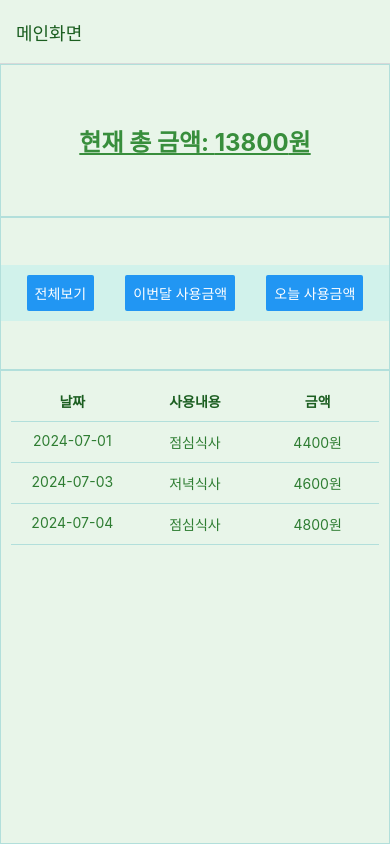
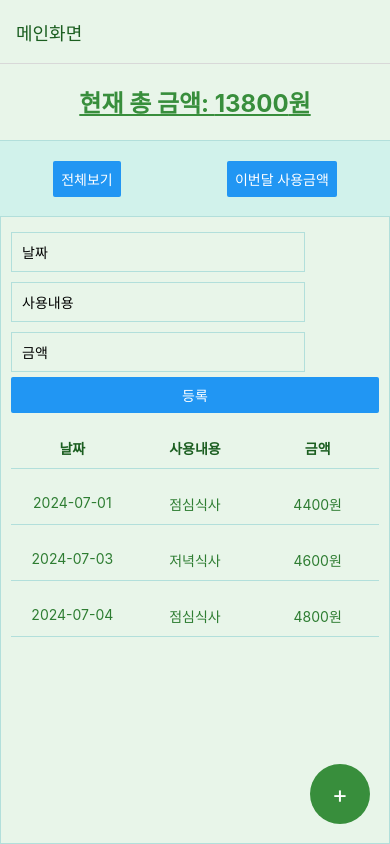
Before and after one commit to LuckyHunny/accountBook, a React Native app: screen /Main in a window 390 px wide. Built offline with nearby package versions, Linux system fonts and the light colour scheme.

Commit message:
floating modal set

```diff
--- a/page/MainScreen.js
+++ b/page/MainScreen.js
@@ -1,5 +1,6 @@
-import React from 'react';
-import { View, Text, Button, StyleSheet, FlatList } from 'react-native';
+import React, { useState } from 'react';
+import { View, Text, Button, TextInput, StyleSheet,
+  FlatList, Alert, TouchableOpacity, Modal, TouchableWithoutFeedback } from 'react-native';
 
 const data = [
   { date: '2024-07-01', description: '점심식사', amount: '4400원' },
@@ -9,7 +10,13 @@ const data = [
 ];
 
 const MainScreen = ({ navigation }) => {
-  const totalAmount = data.reduce((sum, item) => sum + parseInt(item.amount.replace('원', '')), 0);
+  const [newDate, setNewDate] = useState('');
+  const [newDescription, setNewDescription] = useState('');
+  const [newAmount, setNewAmount] = useState('');
+  const [entries, setEntries] = useState(data);
+  const [modalVisible, setModalVisible] = useState(false);
+
+  const totalAmount = entries.reduce((sum, item) => sum + parseInt(item.amount.replace('원', '')), 0);
 
   const renderItem = ({ item }) => (
     <View style={styles.row}>
@@ -19,32 +26,123 @@ const MainScreen = ({ navigation }) => {
     </View>
   );
 
+  const addEntry = () => {
+
+    if (!newDate) {
+      Alert.alert("입력 오류", "날짜를 입력해 주세요.");
+      return;
+    }
+    if (!newDescription) {
+      Alert.alert("입력 오류", "사용내용을 입력해 주세요.");
+      return;
+    }
+    if (!newAmount) {
+      Alert.alert("입력 오류", "금액을 입력해 주세요.");
+      return;
+    }
+
+    setEntries([...entries, { date: newDate, description: newDescription, amount: `${newAmount}원` }]);
+    setNewDate('');
+    setNewDescription('');
+    setNewAmount('');
+  };
+
+  const handleFloatingButtonPress = () => {
+    setModalVisible(true);
+  };
+
+  const closeModal = () => {
+    setModalVisible(false);
+  };
+
+  const handleAddEntry = () => {
+    closeModal();
+    // 추가 작업 수행
+    Alert.alert("메뉴 선택", "내용 추가를 선택했습니다.");
+  };
+
+  const handleEditEntry = () => {
+    closeModal();
+    // 수정 작업 수행
+    Alert.alert("메뉴 선택", "내용 편집을 선택했습니다.");
+  };
+
+  const handleShareEntry = () => {
+    closeModal();
+    // 공유 작업 수행
+    Alert.alert("메뉴 선택", "공유하기를 선택했습니다.");
+  };
+
   return (
     <View style={styles.container}>
-      <View style={styles.section}>
-        {/* 2:2:6 중 첫번째 2 영역 */}
+      <View style={styles.headerSection}>
         <Text style={styles.totalAmountText}>현재 총 금액: {totalAmount}원</Text>
       </View>
-      <View style={styles.section}>
-        {/* 2:2:6 중 두번째 2 영역 */}
-        <View style={styles.buttonContainer}>
+      <View style={styles.middleSection}>
+        <View style={styles.topHalf}>
           <Button title="전체보기" onPress={() => navigation.navigate('Total')} />
           <Button title="이번달 사용금액" onPress={() => navigation.navigate('Month')} />
-          <Button title="오늘 사용금액" onPress={() => navigation.navigate('Today')} />
         </View>
       </View>
       <View style={styles.largeSection}>
+      <View style={styles.top}>
+          <TextInput
+            style={styles.input}
+            placeholder="날짜"
+            value={newDate}
+            onChangeText={setNewDate}
+          />
+          <TextInput
+            style={styles.input}
+            placeholder="사용내용"
+            value={newDescription}
+            onChangeText={setNewDescription}
+          />
+          <TextInput
+            style={styles.input}
+            placeholder="금액"
+            value={newAmount}
+            onChangeText={setNewAmount}
+            keyboardType="numeric"
+          />
+          <Button title="등록" onPress={addEntry} />
+        </View>
         <View style={styles.row}>
           <Text style={[styles.cell, styles.header]}>날짜</Text>
           <Text style={[styles.cell, styles.header]}>사용내용</Text>
           <Text style={[styles.cell, styles.header]}>금액</Text>
         </View>
         <FlatList
-          data={data}
+          data={entries}
           renderItem={renderItem}
           keyExtractor={(item, index) => index.toString()}
         />
       </View>
+      <Modal
+        animationType="fade"
+        transparent={true}
+        visible={modalVisible}
+        onRequestClose={closeModal}
+      >
+        <TouchableWithoutFeedback onPress={closeModal}>
+          <View style={styles.modalBackground}>
+            <View style={styles.modalContent}>
+              <TouchableOpacity style={styles.menuItem} onPress={handleAddEntry}>
+                <Text style={styles.menuText}>내용 추가</Text>
+              </TouchableOpacity>
+              <TouchableOpacity style={styles.menuItem} onPress={handleEditEntry}>
+                <Text style={styles.menuText}>내용 편집</Text>
+              </TouchableOpacity>
+              <TouchableOpacity style={styles.menuItem} onPress={handleShareEntry}>
+                <Text style={styles.menuText}>공유하기</Text>
+              </TouchableOpacity>
+            </View>
+          </View>
+        </TouchableWithoutFeedback>
+      </Modal>
+     <TouchableOpacity style={styles.floatingButton} onPress={handleFloatingButtonPress}>
+        <Text style={styles.floatingButtonText}>+</Text>
+      </TouchableOpacity>
     </View>
   );
 };
@@ -54,13 +152,13 @@ const styles = StyleSheet.create({
     flex: 1,
     backgroundColor: '#D1F2EB', // 연한 초록색 파스텔톤 배경색
   },
-  section: {
-    flex: 2,
-    borderWidth: 1,
-    borderColor: '#B2DFDB',
+  headerSection: {
+    flex: 1,
     justifyContent: 'center',
     alignItems: 'center',
     backgroundColor: '#E8F5E9', // 연한 초록색 파스텔톤 배경색
+    borderBottomWidth: 1,
+    borderBottomColor: '#B2DFDB',
   },
   totalAmountText: {
     fontSize: 24,
@@ -69,21 +167,42 @@ const styles = StyleSheet.create({
     textAlign: 'center',
     textDecorationLine: 'underline',
   },
+  middleSection: {
+    flex: 1,
+    backgroundColor: '#E8F5E9', // 연한 초록색 파스텔톤 배경색
+  },
+  topHalf: {
+    flex: 1,
+    flexDirection: 'row',
+    justifyContent: 'space-around',
+    alignItems: 'center',
+    backgroundColor: '#D1F2EB', // 연한 초록색 파스텔톤 배경색
+  },
+  bottomHalf: {
+    flex: 2,
+    justifyContent: 'center',
+    alignItems: 'center',
+    padding: 10,
+    backgroundColor: '#D1F2EB', // 연한 초록색 파스텔톤 배경색
+  },
+  input: {
+    height: 40,
+    borderColor: '#B2DFDB',
+    borderWidth: 1,
+    marginVertical: 5,
+    paddingHorizontal: 10,
+    width: '80%',
+    backgroundColor: '#E8F5E9',
+  },
   largeSection: {
-    flex: 6,
+    flex: 8,
     borderWidth: 1,
     borderColor: '#B2DFDB',
     padding: 10,
     backgroundColor: '#E8F5E9', // 연한 초록색 파스텔톤 배경색
   },
-  buttonContainer: {
-    flexDirection: 'row',
-    justifyContent: 'space-around',
-    width: '100%',
-    padding: 10,
-    backgroundColor: '#D1F2EB', // 연한 초록색 파스텔톤 배경색
-  },
   row: {
+    marginTop: 15,
     flexDirection: 'row',
     justifyContent: 'space-between',
     paddingVertical: 10,
@@ -99,6 +218,44 @@ const styles = StyleSheet.create({
     fontWeight: 'bold',
     color: '#1B5E20', // 더 진한 초록색 폰트 색상
   },
+  floatingButton: {
+    position: 'absolute',
+    width: 60,
+    height: 60,
+    alignItems: 'center',
+    justifyContent: 'center',
+    right: 20,
+    bottom: 20,
+    backgroundColor: '#388E3C',
+    borderRadius: 30,
+    elevation: 8,
+  },
+  floatingButtonText: {
+    color: 'white',
+    fontSize: 24,
+  },
+  modalBackground: {
+    flex: 1,
+    backgroundColor: 'rgba(0, 0, 0, 0.5)', // 배경 딤처리 색상
+    justifyContent: 'center',
+    alignItems: 'center',
+  },
+  modalContent: {
+    backgroundColor: 'white',
+    padding: 20,
+    borderRadius: 10,
+    width: '80%',
+    alignItems: 'center',
+  },
+  menuItem: {
+    paddingVertical: 15,
+    width: '100%',
+    alignItems: 'center',
+  },
+  menuText: {
+    fontSize: 18,
+    color: '#333',
+  },
 });
 
 export default MainScreen;
```
